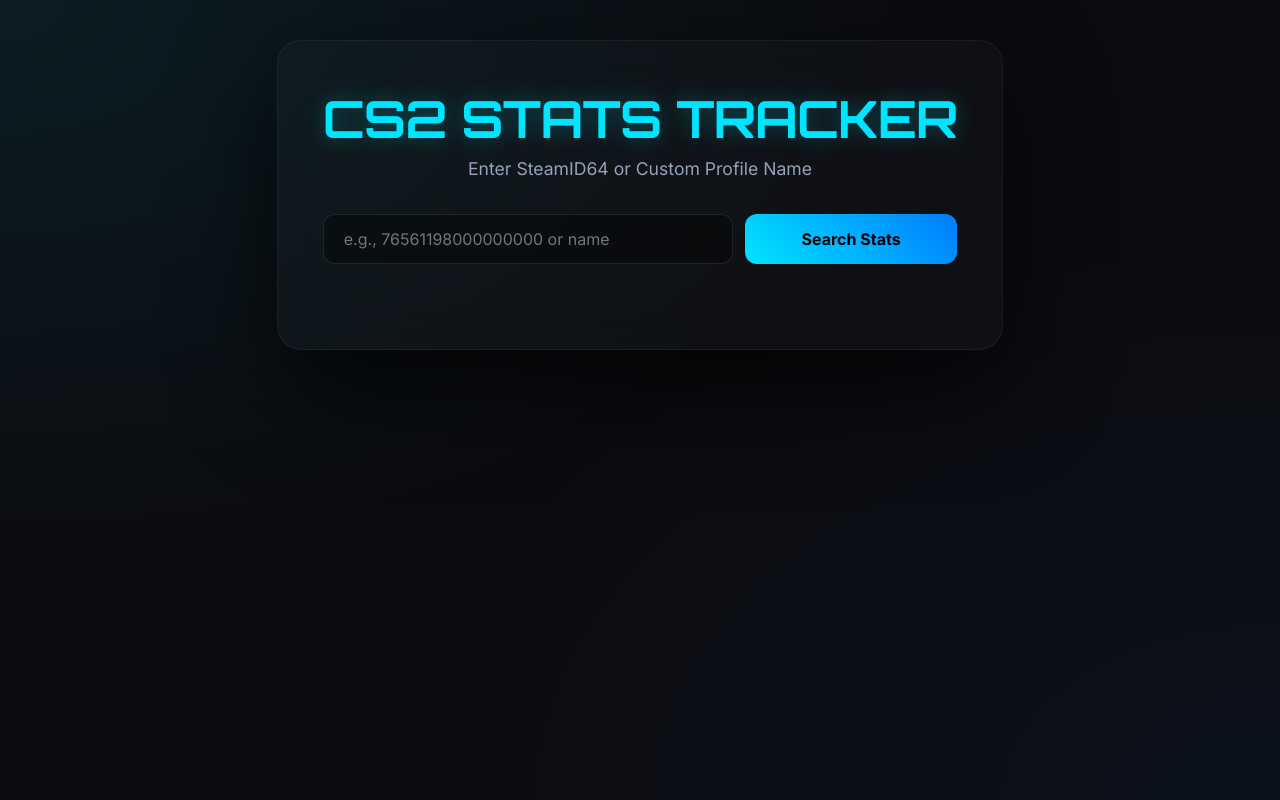
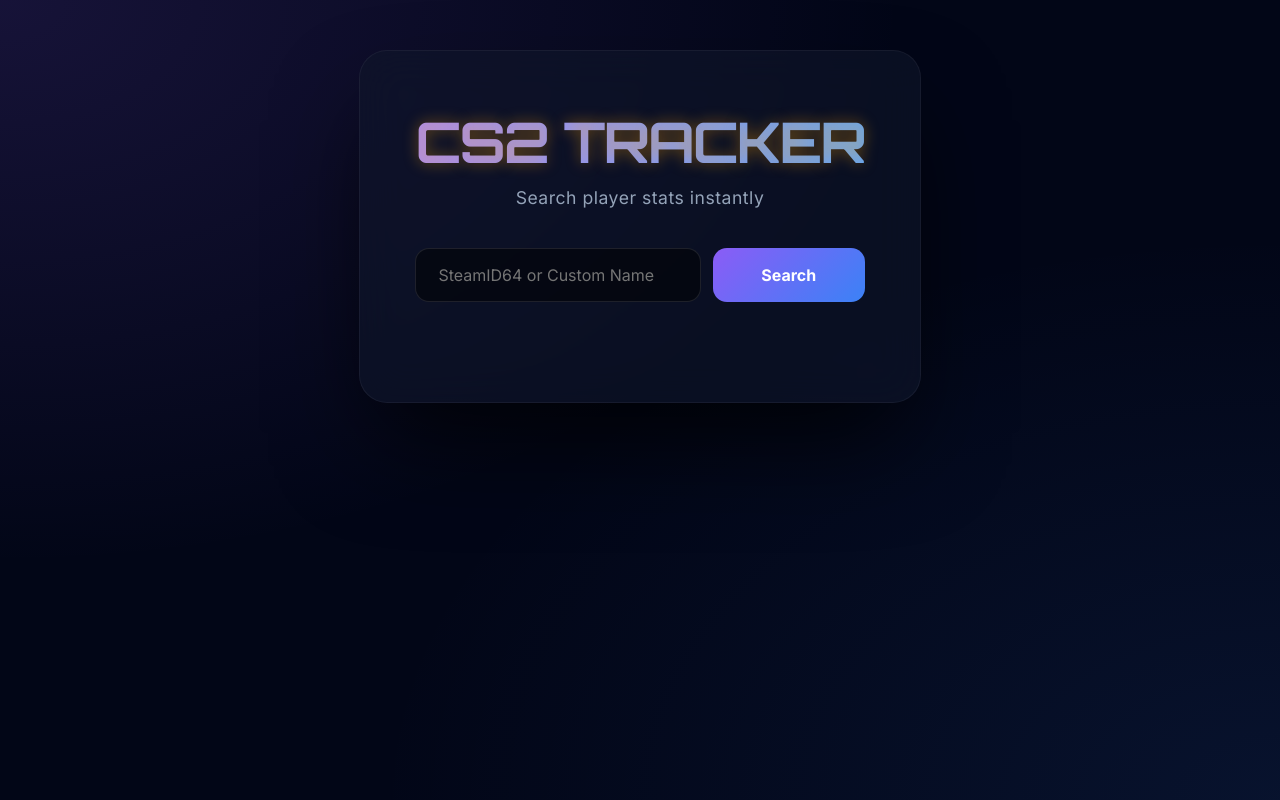
Before and after one commit to vthish/CS2-stats-tracker, a React (Vite) app: page / in a window 1280 px wide. Built offline with nearby package versions, Linux system fonts and the light colour scheme.

Commit message:
Theme: Updated to Neon Midnight (Purple/Blue) and refined layout

```diff
--- a/src/App.css
+++ b/src/App.css
@@ -8,11 +8,11 @@
 }
 
 body {
-  background: #0b0c10;
+  background: #020617; /* Deep Midnight Black */
   background-image:
-    radial-gradient(at 0% 0%, rgba(0, 229, 255, 0.08) 0px, transparent 50%),
-    radial-gradient(at 100% 100%, rgba(0, 123, 255, 0.05) 0px, transparent 50%);
-  color: #ffffff;
+    radial-gradient(at 0% 0%, rgba(139, 92, 246, 0.15) 0px, transparent 50%),
+    radial-gradient(at 100% 100%, rgba(59, 130, 246, 0.1) 0px, transparent 50%);
+  color: #f8fafc;
   min-height: 100vh;
   width: 100%;
   display: flex;
@@ -22,122 +22,125 @@
 
 .app-wrapper {
   width: 100%;
-  padding: 40px 20px;
+  padding: 50px 20px;
   display: flex;
   justify-content: center;
   align-items: center;
 }
 
 .app-container {
-  background: rgba(255, 255, 255, 0.02);
+  background: rgba(15, 23, 42, 0.6);
   backdrop-filter: blur(20px);
   border: 1px solid rgba(255, 255, 255, 0.05);
-  border-radius: 24px;
-  padding: clamp(20px, 5vw, 45px);
+  border-radius: 28px;
+  padding: clamp(25px, 5vw, 55px);
   width: 100%;
   max-width: 950px;
   margin: 0 auto;
-  box-shadow: 0 40px 100px rgba(0, 0, 0, 0.7);
+  box-shadow: 0 50px 100px -20px rgba(0, 0, 0, 0.8);
   text-align: center;
 }
 
 .title-glow {
-  font-size: clamp(1.8rem, 6vw, 3.2rem);
+  font-size: clamp(2rem, 7vw, 3.5rem);
   font-weight: 800;
-  color: #00e5ff;
+  background: linear-gradient(to right, #a78bfa, #60a5fa);
+  -webkit-background-clip: text;
+  -webkit-text-fill-color: transparent;
   text-transform: uppercase;
-  letter-spacing: -1px;
-  margin-bottom: 8px;
-  text-shadow: 0 0 20px rgba(0, 229, 255, 0.3);
+  letter-spacing: -2px;
+  margin-bottom: 10px;
 }
 
 .subtitle {
   color: #94a3b8;
-  margin-bottom: 35px;
+  margin-bottom: 40px;
   font-size: clamp(0.9rem, 2vw, 1.1rem);
   font-weight: 400;
+  letter-spacing: 0.5px;
 }
 
 .search-box {
   display: flex;
   gap: 12px;
   justify-content: center;
-  margin: 0 auto 40px auto;
+  margin: 0 auto 45px auto;
   max-width: 650px;
 }
 
 .search-box input {
   flex: 2;
-  padding: 14px 20px;
+  padding: 16px 22px;
   font-size: 1rem;
-  border-radius: 12px;
+  border-radius: 14px;
   border: 1px solid rgba(255, 255, 255, 0.1);
-  background: rgba(0, 0, 0, 0.4);
-  color: white;
+  background: rgba(0, 0, 0, 0.5);
+  color: #fff;
   outline: none;
-  transition: 0.3s;
+  transition: all 0.3s ease;
 }
 
 .search-box input:focus {
-  border-color: #00e5ff;
-  box-shadow: 0 0 15px rgba(0, 229, 255, 0.1);
+  border-color: #8b5cf6;
+  box-shadow: 0 0 20px rgba(139, 92, 246, 0.2);
 }
 
 .search-box button {
   flex: 1;
-  padding: 14px;
+  padding: 16px;
   font-size: 1rem;
   font-weight: 700;
-  border-radius: 12px;
+  border-radius: 14px;
   border: none;
-  background: linear-gradient(45deg, #00e5ff, #007bff);
-  color: #000;
+  background: linear-gradient(135deg, #8b5cf6 0%, #3b82f6 100%);
+  color: #fff;
   cursor: pointer;
-  transition: all 0.3s ease;
+  transition: all 0.4s cubic-bezier(0.175, 0.885, 0.32, 1.275);
 }
 
 .search-box button:hover:not(:disabled) {
-  transform: translateY(-2px);
-  box-shadow: 0 0 25px rgba(0, 229, 255, 0.4);
-  filter: brightness(1.1);
+  transform: translateY(-3px);
+  box-shadow: 0 10px 25px rgba(139, 92, 246, 0.4);
 }
 
 .stats-grid {
   display: grid;
   grid-template-columns: repeat(auto-fit, minmax(200px, 1fr));
-  gap: 20px;
+  gap: 22px;
 }
 
 .stat-card {
-  background: rgba(255, 255, 255, 0.03);
-  padding: 22px;
-  border-radius: 16px;
-  border-left: 4px solid #00e5ff;
+  background: rgba(30, 41, 59, 0.4);
+  padding: 24px;
+  border-radius: 18px;
+  border: 1px solid rgba(255, 255, 255, 0.03);
+  border-bottom: 3px solid transparent;
   text-align: left;
-  transition: 0.3s ease;
+  transition: all 0.4s ease;
 }
 
 .stat-card:hover {
-  transform: translateY(-8px);
-  background: rgba(255, 255, 255, 0.06);
-  border-left-color: #ffffff;
-  box-shadow: 0 15px 30px rgba(0, 0, 0, 0.3);
+  transform: translateY(-10px);
+  background: rgba(30, 41, 59, 0.7);
+  border-bottom-color: #10b981; /* Emerald Green Bottom on Hover */
+  box-shadow: 0 20px 40px rgba(0, 0, 0, 0.4);
 }
 
 .stat-name {
   font-size: 0.75rem;
-  color: #94a3b8;
+  color: #64748b;
   font-weight: 600;
   text-transform: uppercase;
-  letter-spacing: 0.5px;
-  margin-bottom: 6px;
+  letter-spacing: 1.5px;
+  margin-bottom: 8px;
   display: block;
 }
 
 .stat-value {
-  font-size: 1.8rem;
-  font-weight: 700;
-  color: #ffffff;
+  font-size: 1.85rem;
+  font-weight: 800;
+  color: #f8fafc;
+  letter-spacing: -0.5px;
 }
 
 @media (max-width: 600px) {
@@ -149,21 +152,21 @@
     gap: 12px;
   }
   .stat-card {
-    padding: 15px;
+    padding: 18px;
   }
   .stat-value {
-    font-size: 1.3rem;
+    font-size: 1.4rem;
   }
 }
 
 .loader {
-  width: 40px;
-  height: 40px;
-  border: 4px solid rgba(255, 255, 255, 0.1);
-  border-top-color: #00e5ff;
+  width: 45px;
+  height: 45px;
+  border: 4px solid rgba(139, 92, 246, 0.1);
+  border-top-color: #8b5cf6;
   border-radius: 50%;
-  animation: spin 1s linear infinite;
-  margin: 30px auto;
+  animation: spin 1s cubic-bezier(0.68, -0.55, 0.27, 1.55) infinite;
+  margin: 35px auto;
 }
 
 @keyframes spin {
@@ -171,10 +174,10 @@
 }
 
 .fade-in {
-  animation: fadeIn 0.5s ease-out forwards;
+  animation: fadeIn 0.6s ease-out forwards;
 }
 
 @keyframes fadeIn {
-  from { opacity: 0; transform: translateY(15px); }
-  to { opacity: 1; transform: translateY(0); }
+  from { opacity: 0; transform: scale(0.95); }
+  to { opacity: 1; transform: scale(1); }
 }
--- a/src/App.jsx
+++ b/src/App.jsx
@@ -10,28 +10,18 @@
 
   const fetchStats = async (e) => {
     if (e) e.preventDefault();
-
-    if (!steamInput) {
-      setError('Please enter a Steam ID or Profile Name');
-      return;
-    }
-
-    setError('');
-    setStats(null);
-    setLoading(true);
+    if (!steamInput) { setError('Please enter a Steam ID or Profile Name'); return; }
+    setError(''); setStats(null); setLoading(true);
 
     try {
       let url = '';
       const trimmedInput = steamInput.trim();
-
       if (/^\d{17}$/.test(trimmedInput)) {
         url = `/.netlify/functions/getStats?steamid=${trimmedInput}`;
       } else {
         url = `/.netlify/functions/getStats?vanityurl=${trimmedInput}`;
       }
-
       const response = await axios.get(url);
-
       if (response.data && response.data.playerstats) {
         setStats(response.data.playerstats.stats);
       } else {
@@ -45,27 +35,25 @@
   };
 
   const formatStatValue = (name, value) => {
-    if (name === 'total_time_played') {
-      return (value / 3600).toFixed(1) + "h";
-    }
+    if (name === 'total_time_played') return (value / 3600).toFixed(1) + "h";
     return value.toLocaleString();
   };
 
   return (
     <div className="app-wrapper">
       <div className="app-container">
-        <h1 className="title-glow">CS2 Stats Tracker</h1>
-        <p className="subtitle">Enter SteamID64 or Custom Profile Name</p>
+        <h1 className="title-glow">CS2 Tracker</h1>
+        <p className="subtitle">Search player stats instantly</p>
 
         <form className="search-box" onSubmit={fetchStats}>
           <input
             type="text"
-            placeholder="e.g., 76561198000000000 or name"
+            placeholder="SteamID64 or Custom Name"
             value={steamInput}
             onChange={(e) => setSteamInput(e.target.value)}
           />
           <button type="submit" disabled={loading}>
-            {loading ? 'Searching...' : 'Search Stats'}
+            {loading ? 'Searching...' : 'Search'}
           </button>
         </form>
 
@@ -74,9 +62,8 @@
 
         {stats && !loading && (
           <div className="stats-container fade-in">
-            <h2>Combat Statistics</h2>
             <div className="stats-grid">
-              {stats.slice(0, 15).map((stat, index) => (
+              {stats.slice(0, 16).map((stat, index) => (
                 <div className="stat-card" key={index}>
                   <span className="stat-name">{stat.name.replace(/_/g, ' ').toUpperCase()}</span>
                   <span className="stat-value">{formatStatValue(stat.name, stat.value)}</span>
```
